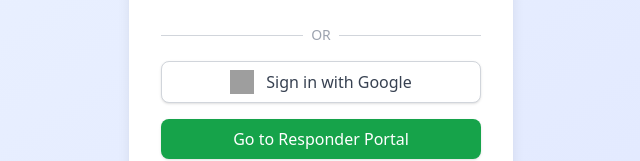
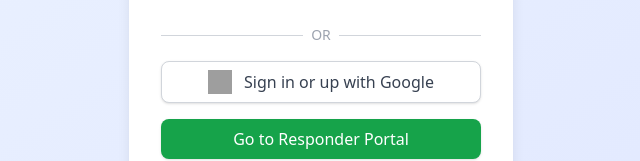
Before and after one commit to kntjrld/pulse360, a website with bundled scripts: page citizen/index.html in a window 1280 px wide. Shown: the part 522-683 px from the top of the page, without its empty margins (319-959 px from the left). Built offline with nearby package versions, Linux system fonts and the light colour scheme; no server answers; grey boxes are pictures that could not be loaded.

Commit message:
citizen updated login page

```diff
--- a/citizen/index.html
+++ b/citizen/index.html
@@ -57,7 +57,7 @@
     <button id="googleLogin"
       class="flex items-center justify-center gap-3 bg-white border border-gray-300 rounded-lg px-4 py-2 w-full shadow hover:shadow-md transition hover:bg-gray-50">
       <img src="https://img.icons8.com/color/48/google-logo.png" alt="Google Logo" class="w-6 h-6">
-      <span class="font-medium text-gray-700">Sign in with Google</span>
+      <span class="font-medium text-gray-700">Sign in or up with Google</span>
     </button>
 
     <!-- PDRRMO Login -->
```
